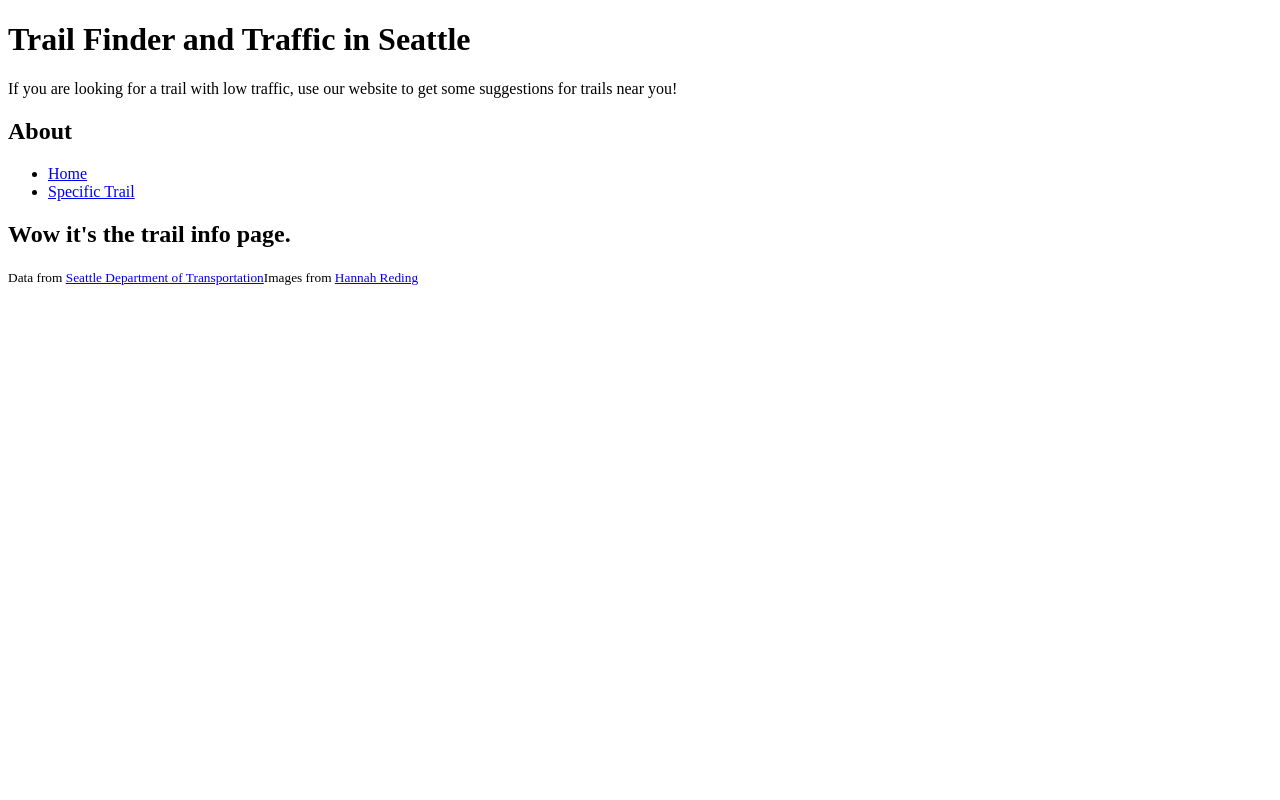
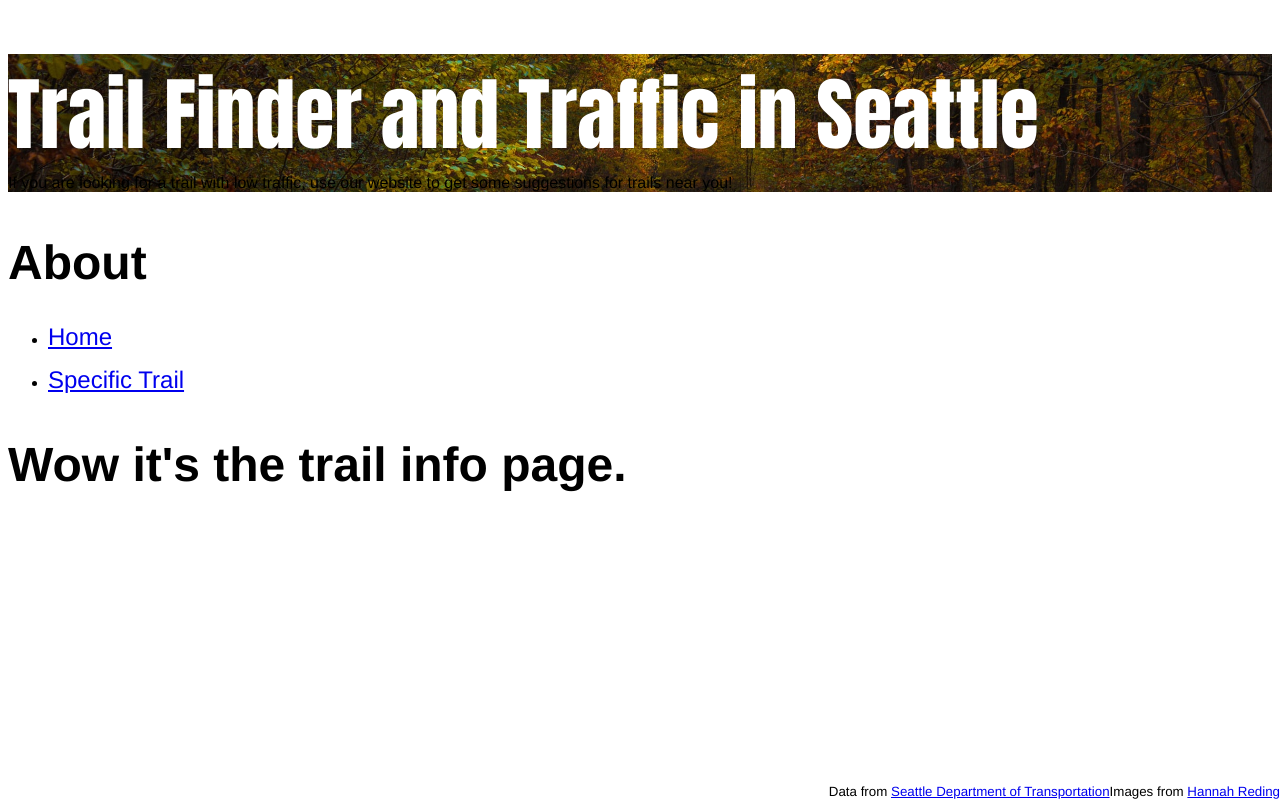
Before and after one commit to info340-au20/project-2-kshruti99, a React (Create React App) app: page /AboutTrail in a window 1280 px wide. Built offline with nearby package versions, Linux system fonts and the light colour scheme.

Commit message:
css updated

```diff
--- a/src/App.js
+++ b/src/App.js
@@ -3,6 +3,8 @@ import React, { useState } from 'react'; //import React Component
 import{ BrowserRouter, Route , Switch, Link, Redirect, NavLink} from 'react-router-dom';
 //import './App.css'; //import css file!
 import AboutTrail from './AboutTrail';
+
+import './index.css';
 
 
 import TRAIL_INFO from './data/trail_info.csv'; //a sample list of dogs (model)
--- a/src/index.css
+++ b/src/index.css
@@ -0,0 +1,196 @@
+
+h1{
+    color: white;
+    font-family: Impact, Charcoal, sans-serif;
+    margin-bottom: 0%;
+}
+
+h2{
+    margin-top: .9em;
+    margin-bottom: .7em;
+}
+h3, li, ul{
+    margin-top: .9em;
+    margin-bottom: .7em;
+}
+p{
+    margin-top: 0em;
+    margin-bottom: .2em;
+}
+body{
+    font-family: "Helvetica Neue", sans-serif;
+}
+
+footer {
+    display: block;
+    position: fixed;
+    bottom: 0;
+    right: 0;
+}
+
+
+.roundCorners {
+    width: 20em;
+    border-radius: 15px;
+
+    padding: 5px 5px 2px 25px;
+}
+
+.trail ol {
+    list-style-type: none;
+    padding-left: 0;
+}
+
+.trail {
+    display: inline-block;
+}
+
+.trail a::after {
+    display: inline-block;
+    color: #000;
+    content: '>';
+    font-size: 80%;
+    font-weight: bold;
+    padding: 0 3px;
+}
+
+/* Landing page styling */
+
+body.landing {
+    background-color: #fafafa;
+}
+
+h1.landing {
+    text-align: center;
+    font-size: 5em;
+}
+
+h2.landing {
+    font-size: 2em;
+    margin: 1em;
+}
+
+main.landing {
+    text-align: center;
+    margin-top: 25vh;
+}
+
+.copyright-info {
+    background-color:#153C43;
+    color:white;
+    text-decoration:none;
+    padding:4px 6px;
+    font-family:-apple-system, BlinkMacSystemFont, 'San Francisco', 'Helvetica Neue', Helvetica, Ubuntu, Roboto, Noto, 'Segoe UI', Arial, sans-serif;
+    font-size:12px;
+    font-weight:bold;
+    line-height:1.2;
+    display:inline-block;
+    border-radius:3px;
+}
+
+p.landing > a.copyright-info {
+    display: none;
+}
+
+.footer_name {
+    display:inline-block;
+    padding:2px 3px;
+}
+.footer_icon {
+    height:12px;
+    width:auto;
+    position:relative;
+    vertical-align:middle;
+    top:-1px;
+    fill:white;
+}
+
+
+/* Add drop shadow to cards */
+.card {
+    box-shadow: 4px 9px 10px -4px rgba(0,0,0,0.10), -4px 9px 10px -4px rgba(0,0,0,0.10);
+}
+
+
+
+@media (min-width: 768px) {
+    header {
+        background-image: url('../public/img/aut-m.jpg');
+        background-position: center;
+        background-size: cover;
+    }
+
+    html {
+        height: 100%;
+    }
+
+    body.landing{
+        background-image: url('../public/img/aut-m.jpg');
+        background-position: center;
+        background-size: cover;
+    }
+
+    h1.landing {
+        color:white;
+    }
+    h2.landing {
+        color: white;
+    }
+
+    p.landing > a.copyright-info {
+        display: block;
+    }
+
+    /* TODO: is supposed to change the color of the links to white but needs to be fixed*/
+    nav.landing{
+        color: white;
+    }
+
+    /* Hide the leaf icon if the background is showing */
+    #leaf {
+        display: none;
+    }
+
+}
+
+@media (min-width: 992px) {
+    header {
+        background-image: url('../public/img/aut-lg.jpg');
+        background-position: center;
+        background-size: cover;
+    }
+    nav a{
+        font-size: 1.5rem;
+    }
+    h1 {
+        font-size: 5rem;
+    }
+    h2 {
+        font-size: 3rem;
+    }
+
+    body.landing{
+        background-image: url('../public/img/aut-lg.jpg');
+        background-position: center;
+    }
+
+    p.landing {
+        color: white;
+    }
+
+}
+
+@media (min-width: 1200px) {
+    header {
+        background-image: url('../public/img/aut-xl.jpg');
+        background-position: center;
+        background-size: cover;
+
+    }
+    body.landing{
+        background-image: url('../public/img/aut-xl.jpg');
+        background-position: center;
+
+    }
+
+}
```
Also changed, not shown: 1 other file (tests, documents, lock files or other folders).
